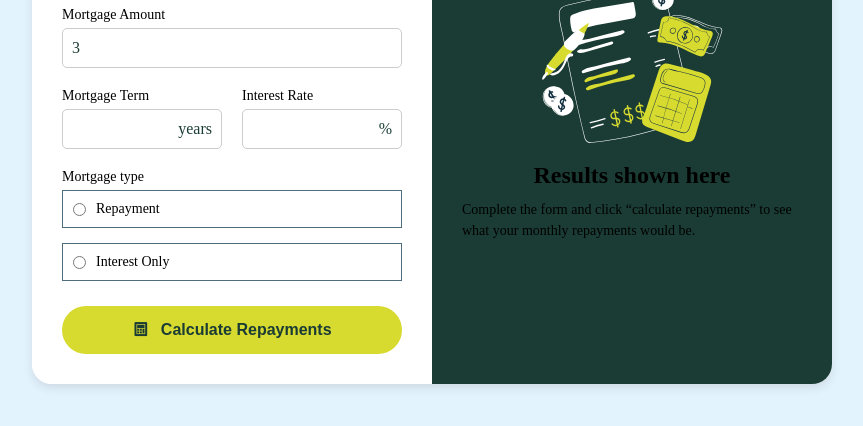
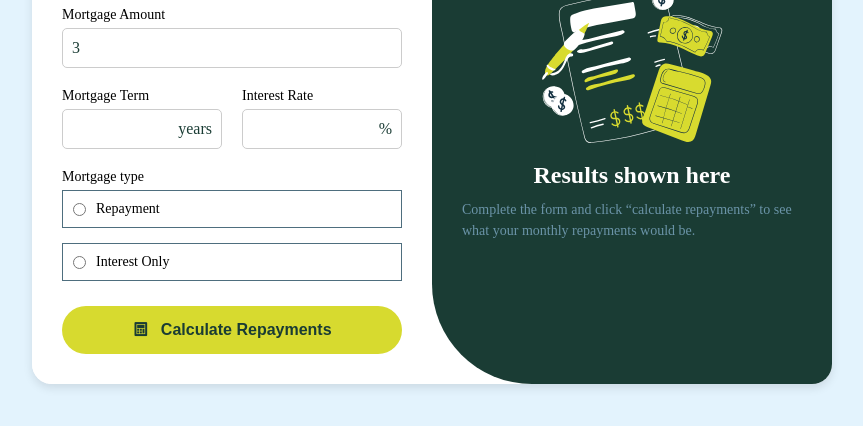
Before and after one commit to Ayomide00712/mortgage-repayment-calculator-main, a plain HTML site: page index.html in a window 1280 px wide. Shown: the part 238-664 px from the top of the page, without its empty margins (208-1071 px from the left). Drawn offline with nearby package versions, Linux system fonts and the light colour scheme.

Commit message:
modifed the styling

```diff
--- a/style.css
+++ b/style.css
@@ -87,6 +87,9 @@ input[type="number"] {
 .form-row .form-group {
     flex: 1;
   }
+  .result-section{
+    border-bottom-left-radius: 100px;
+  }
   .radio-group{
     display: flex;
     flex-direction: column;
@@ -124,6 +127,8 @@ input[type="number"] {
     display: flex;
     align-items: center;
     flex-direction: column;
+    justify-content: center;
+    color: #fff;
   }
   .results-content h2 {
     font-size: 24px;
@@ -133,6 +138,7 @@ input[type="number"] {
   .results-content p {
     font-size: 14px;
     line-height: 1.5;
+    color: hsl(200, 26%, 54%) ;
   }
 
   .results-box {
@@ -140,6 +146,7 @@ input[type="number"] {
     padding: 20px;
     background-color: #0a1f1b;
     border-radius: 10px;
+    border-top: 2px solid hsl(61, 70%, 52%);
   }
 
   .results-box h3 {
@@ -149,7 +156,7 @@ input[type="number"] {
 
   .results-box p {
     font-size: 32px;
-    color: #ffca28;
+    color: hsl(61, 70%, 52%);
   }
 
   .results-box hr {
```
Also changed, not shown: index.html (+3 -2 lines).
